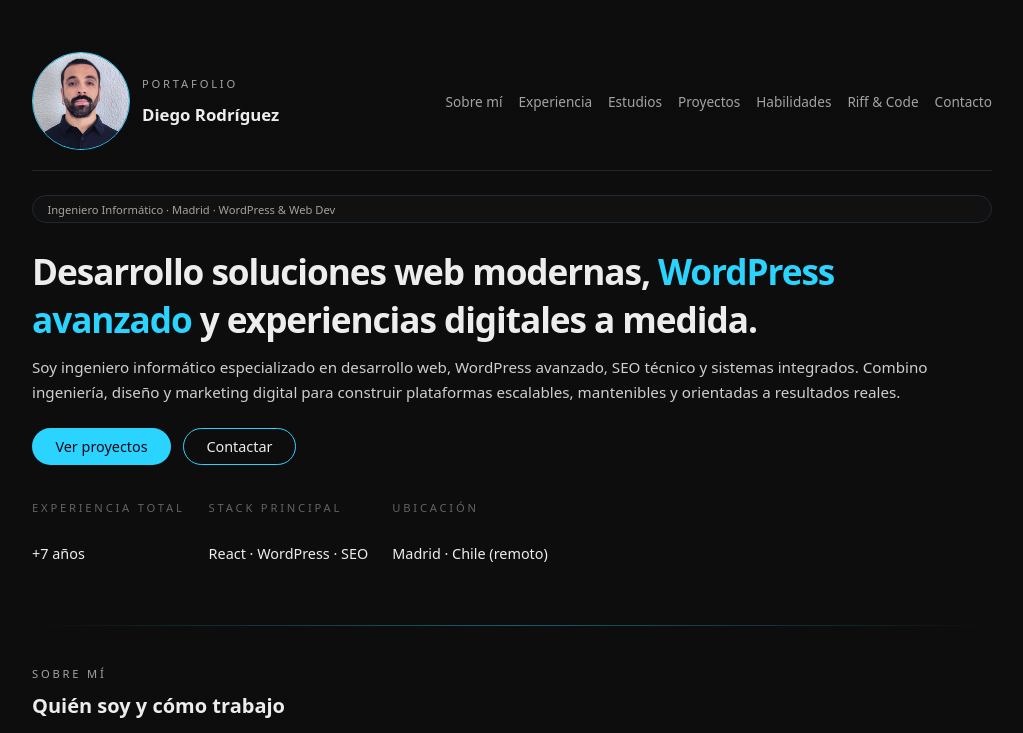
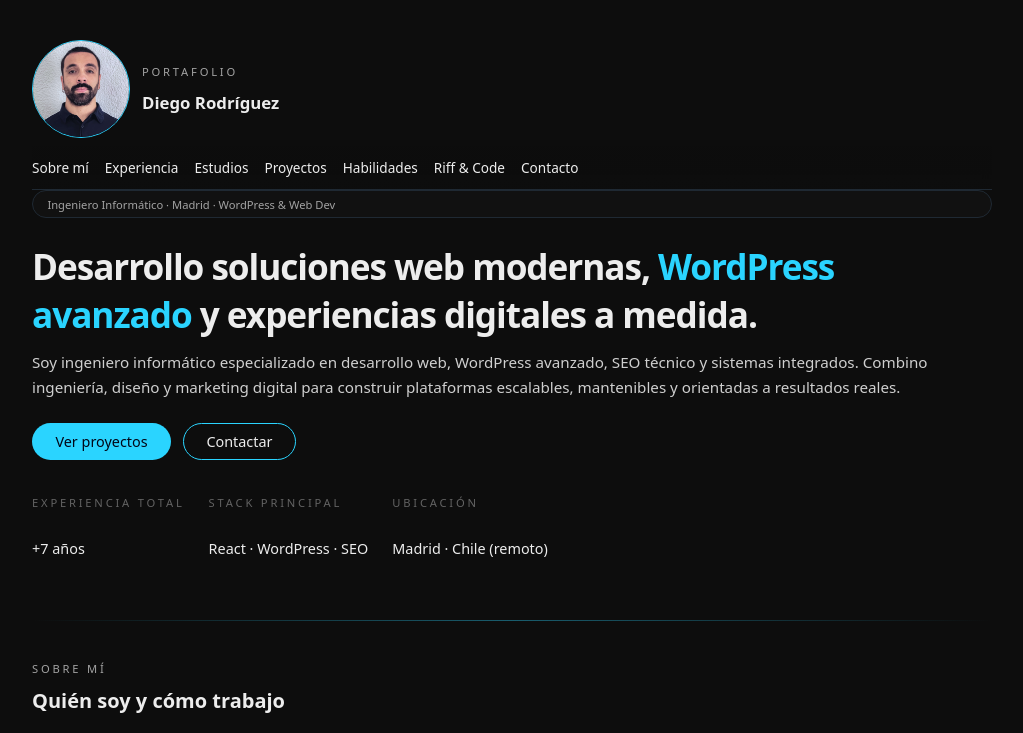
Before and after one commit to diegoroselrodriguez/my-portfolio, a React (Vite) app: page / in a window 1280 px wide. Shown: the top 733 px of the page, without its empty margins (128-1151 px from the left). Built offline with nearby package versions, Linux system fonts and the light colour scheme.

Commit message:
Update App.css

```diff
--- a/src/App.css
+++ b/src/App.css
@@ -35,23 +35,10 @@ body {
 /* Header */
 
 .header {
-  position: sticky;                  /* 👈 se queda pegado */
-  top: 0;
-  z-index: 40;
-  display: flex;
-  align-items: center;
-  justify-content: space-between;
-  gap: 1.5rem;
-  padding: 0.75rem 0 1.25rem;        /* un poco de padding */
-  margin-bottom: 1.5rem;
-  background: linear-gradient(       /* fondo acorde al estilo */
-    to bottom,
-    rgba(13, 13, 13, 0.98),
-    rgba(13, 13, 13, 0.96),
-    rgba(13, 13, 13, 0.9)
-  );
-  backdrop-filter: blur(6px);        /* efecto sutil moderno */
-  border-bottom: 1px solid #1f2933;
+  position: relative;
+  background: transparent;
+  backdrop-filter: none;
+  border-bottom: none;
 }
 
 .header-left {
@@ -88,11 +75,26 @@ body {
 }
 
 .nav {
-  display: flex;              /* 👈 siempre visible */
-  flex-wrap: wrap;            /* si no cabe en una línea, se baja */
+  position: sticky;
+  top: 0;
+  z-index: 50;
+
+  display: flex;
+  flex-wrap: wrap;
   gap: 0.75rem;
-  font-size: 0.8rem;
-  color: #a3a3a3;
+
+  padding: 0.75rem 0;
+  margin-top: 0.5rem;
+
+  background: linear-gradient(
+    to bottom,
+    rgba(13, 13, 13, 0.97),
+    rgba(13, 13, 13, 0.94),
+    rgba(13, 13, 13, 0.90)
+  );
+
+  backdrop-filter: blur(6px);
+  border-bottom: 1px solid #1f2933;
 }
 
 .nav a {
```
